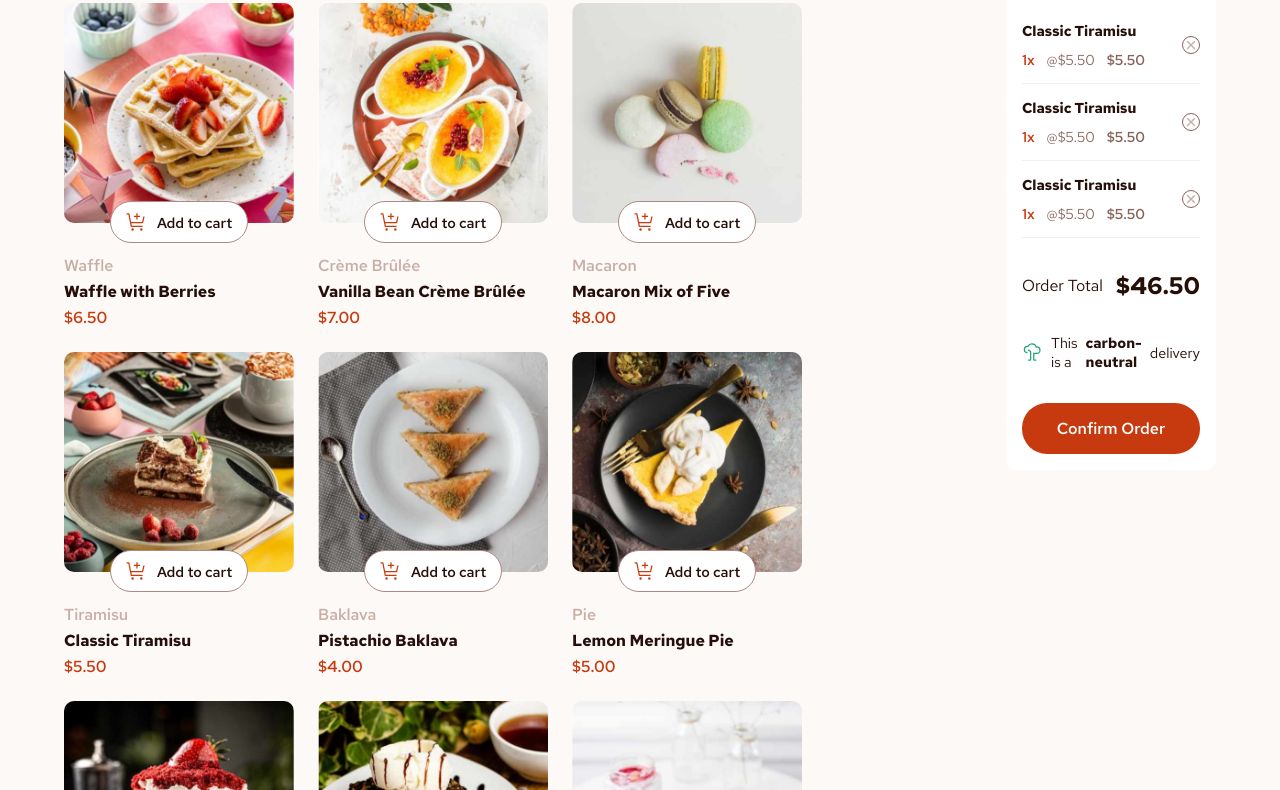
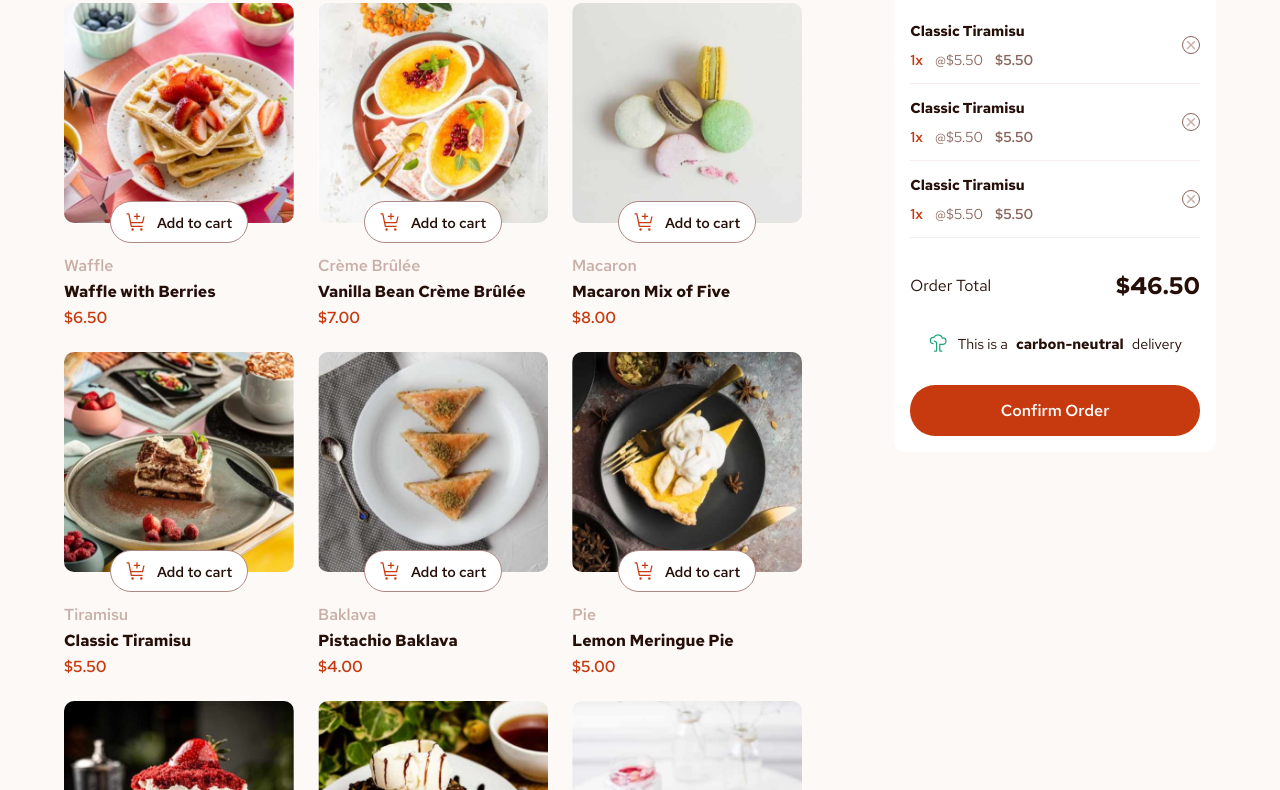
Before and after one commit to biancassantos/product-list-with-cart, a plain HTML site: page index.html in a window 1280 px wide. Shown: the part 123-913 px from the top of the page. Drawn offline with Linux system fonts and the light colour scheme.

Commit message:
cart width fixed

```diff
--- a/index.html
+++ b/index.html
@@ -12,7 +12,7 @@
 <body>
   <main>
     <!-- products section -->
-    <div>
+    <div class="products-section">
       <h1>Desserts</h1>
       <section class="products-cards-container">
         <!-- products will show here -->
--- a/styles/style.css
+++ b/styles/style.css
@@ -32,7 +32,7 @@ main {
   display: flex;
   justify-content: space-between;
   align-items: start;
-  gap: 1.5rem;
+  gap: 2rem;
   padding: 4rem;
 }
 
@@ -41,6 +41,10 @@ h1 {
 }
 
 /* --- products section --- */
+.products-section {
+  width: fit-content;
+}
+
 .products-cards-container {
   display: flex;
   flex-wrap: wrap;
@@ -176,7 +180,7 @@ h1 {
   background-color: #FFF;
   padding: 1rem;
   border-radius: 10px;
-  width: 400px;
+  width: 450px;
 }
 
 .cart-container h2 {
```
